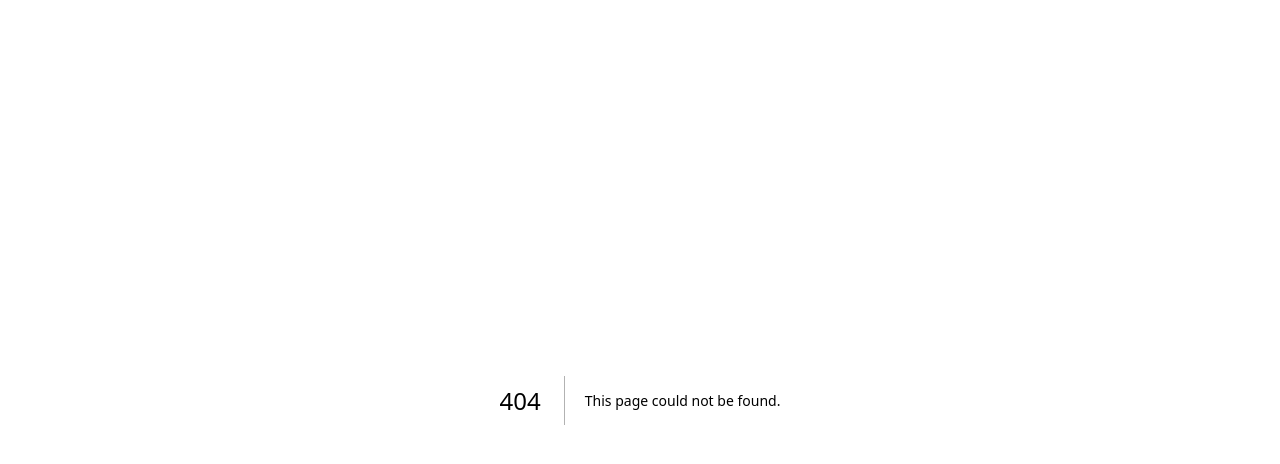
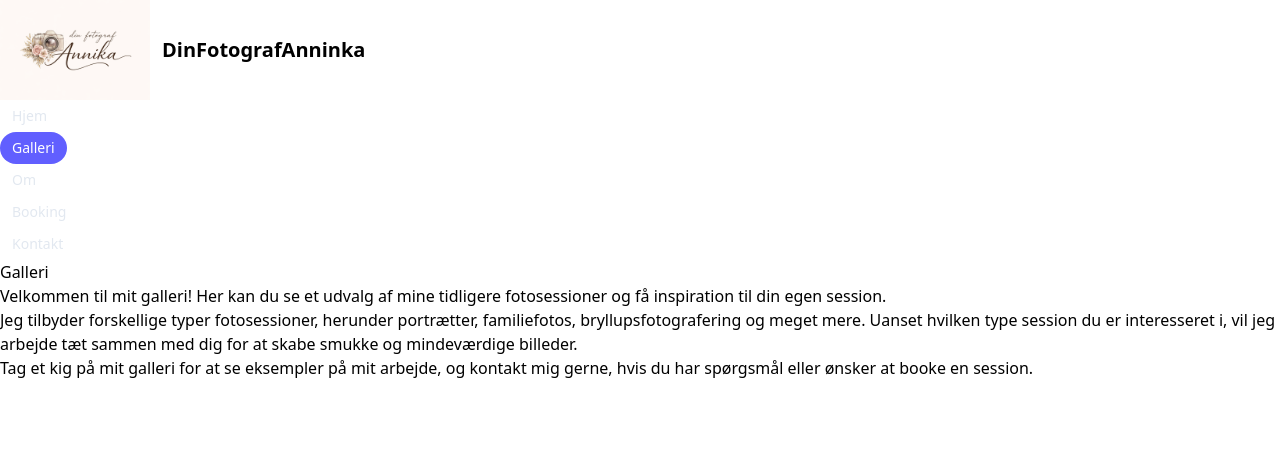
Before and after one commit to BeastTheNinja/photographwebsite, a Next.js app: page /galleri in a window 1280 px wide. Before the commit this address had no page. Shown: the top 464 px of the page. Built offline with nearby package versions, Linux system fonts and the light colour scheme.

Commit message:
Fix root group layout module and routes

```diff
--- /dev/null
+++ b/src/app/(root)/book/page.tsx
@@ -0,0 +1,11 @@
+const BookPage = () => {
+    return (
+        <div>
+            <h1>Book en session</h1>
+            <p>Kontakt mig for at booke en fotosession. Jeg tilbyder forskellige pakker og tilpassede løsninger for at imødekomme dine behov.</p>
+            <p>Du kan kontakte mig via e-mail på <a href="mailto:info@dinfotografanninka.dk">info@dinfotografanninka.dk</a></p>
+        </div>
+    );
+};
+
+export default BookPage;
--- /dev/null
+++ b/src/app/(root)/component/header.tsx
@@ -0,0 +1,28 @@
+import Image from "next/image";
+import { NavBar, type NavItem } from "./navbar";
+
+interface HeaderProps {
+    title?: string;
+    logoUrl?: string;
+    description?: string;
+    navItems: NavItem[];
+}
+
+export const Header = ({ title, logoUrl, description, navItems }: HeaderProps) => {
+    return (
+        <header>
+            <div>
+                <div className="flex items-center gap-3">
+                    {logoUrl && (
+                        <Image src={logoUrl} alt="Logo" width={150} height={100} loading="eager" />
+                    )}
+                    <div className="leading-tight">
+                        {title && <p className="text-xl font-semibold">{title}</p>}
+                        {description && <p className="text-sm text-neutral-600">{description}</p>}
+                    </div>
+                </div>
+            </div>
+            <NavBar items={navItems} />
+        </header>
+    );
+};
--- /dev/null
+++ b/src/app/(root)/component/navbar.tsx
@@ -0,0 +1,24 @@
+import { NavLink } from "./navlink";
+
+export type NavItem = {
+    href: string;
+    label: string;
+};
+
+type NavBarProps = {
+    items: NavItem[];
+};
+
+export const NavBar = ({ items }: NavBarProps) => {
+    return (
+        <nav aria-label="Main navigation">
+            <ul>
+                {items.map((item) => (
+                    <li key={item.href} className="shrink-0">
+                        <NavLink href={item.href} label={item.label} />
+                    </li>
+                ))}
+            </ul>
+        </nav>
+    );
+};
--- /dev/null
+++ b/src/app/(root)/component/navlink.tsx
@@ -0,0 +1,29 @@
+"use client";
+
+import Link from "next/link";
+import { usePathname } from "next/navigation";
+
+type NavLinkProps = {
+    href: string;
+    label: string;
+};
+
+export const NavLink = ({ href, label }: NavLinkProps) => {
+    const pathname = usePathname();
+    const isActive = href === "/" ? pathname === "/" : pathname.startsWith(href);
+
+    return (
+        <Link
+            href={href}
+            aria-current={isActive ? "page" : undefined}
+            className={[
+                "inline-flex rounded-full px-3 py-1.5 text-xs font-medium transition-colors sm:text-sm",
+                isActive
+                    ? "bg-indigo-500 text-white"
+                    : "text-slate-200 hover:bg-slate-700 hover:text-white",
+            ].join(" ")}
+        >
+            {label}
+        </Link>
+    );
+};
--- /dev/null
+++ b/src/app/(root)/galleri/page.tsx
@@ -0,0 +1,12 @@
+const GalleryPage = () => {
+    return (
+        <div>
+            <h1>Galleri</h1>
+            <p>Velkommen til mit galleri! Her kan du se et udvalg af mine tidligere fotosessioner og få inspiration til din egen session.</p>
+            <p>Jeg tilbyder forskellige typer fotosessioner, herunder portrætter, familiefotos, bryllupsfotografering og meget mere. Uanset hvilken type session du er interesseret i, vil jeg arbejde tæt sammen med dig for
+            at skabe smukke og mindeværdige billeder.</p>
+            <p>Tag et kig på mit galleri for at se eksempler på mit arbejde, og kontakt mig gerne, hvis du har spørgsmål eller ønsker at booke en session.</p>
+        </div>
+    );
+};
+export default GalleryPage;
--- /dev/null
+++ b/src/app/(root)/kontakt/page.tsx
@@ -0,0 +1,11 @@
+const ContactPage = () => {
+  return (
+    <div>
+        <h1>Kontakt</h1>
+        <p>Hvis du har spørgsmål, ønsker at booke en session eller bare vil sige hej, er du velkommen til at kontakte mig!</p>
+        <p>Du kan nå mig via e-mail på <a href="mailto:info@dinfotografanninka.dk">info@dinfotografanninka.dk</a></p>
+    </div>
+  );
+};
+
+export default ContactPage;
--- a/src/app/(root)/layout.tsx
+++ b/src/app/(root)/layout.tsx
@@ -0,0 +1,26 @@
+import { Header } from "./component/header";
+import LogoImage from "../../../public/MorsLogo.png";
+
+const navItems = [
+    { href: "/", label: "Hjem" },
+    { href: "/galleri", label: "Galleri" },
+    { href: "/om", label: "Om" },
+    { href: "/book", label: "Booking" },
+    { href: "/kontakt", label: "Kontakt" },
+];
+
+const Layout = ({ children }: { children: React.ReactNode }) => {
+    return (
+        <div>
+            <Header
+                logoUrl={LogoImage.src}
+                title="DinFotografAnninka"
+                description=""
+                navItems={navItems}
+            />
+            <main id="main-content">{children}</main>
+        </div>
+    );
+};
+
+export default Layout;
--- /dev/null
+++ b/src/app/(root)/om/page.tsx
@@ -0,0 +1,12 @@
+const AboutPage = () => {
+  return (
+    <div>
+        <h1>Om mig</h1>
+        <p>Mit navn er Anninka, og jeg er en passioneret fotograf med mange års erfaring inden for portrætfotografering. Jeg elsker at fange øjeblikke og skabe smukke billeder, der fortæller en historie.</p>
+        <p>Min tilgang til fotografering er at skabe en afslappet og sjov atmosfære, hvor mine kunder føler sig trygge og kan være sig selv. Jeg tror på, at de bedste billeder kommer, når folk er naturlige og autentiske foran kameraet.</p>
+        <p>Uanset om du ønsker at få taget portrætfotos, familiefotos eller bryllupsbilleder, vil jeg arbejde tæt sammen med dig for at forstå dine ønsker og skabe billeder, der afspejler din personlighed og stil.</p>
+        <p>Jeg ser frem til at høre fra dig og hjælpe dig med at skabe smukke minder gennem mine fotografiske evner!</p>
+    </div>
+  );
+};
+export default AboutPage;
--- a/src/app/layout.tsx
+++ b/src/app/layout.tsx
@@ -2,8 +2,8 @@ import type { Metadata } from "next";
 import "./globals.css";
 
 export const metadata: Metadata = {
-  title: "Create Next App",
-  description: "Generated by create next app",
+  title: "DinFotografAnninka",
+  description: "Fotograf i Brønderslev Nordjylland. Specialiseret i portrætter, familiefotografering, bryllupsfotografering, Naturfotografering, Konfirmationfotografering.",
   icons: {
     icon: [
       { url: "/favicon-32x32.png", sizes: "32x32", type: "image/png" },
```
Also changed, not shown: src/app/(root)/page.tsx (renamed from src/app/page.tsx).
